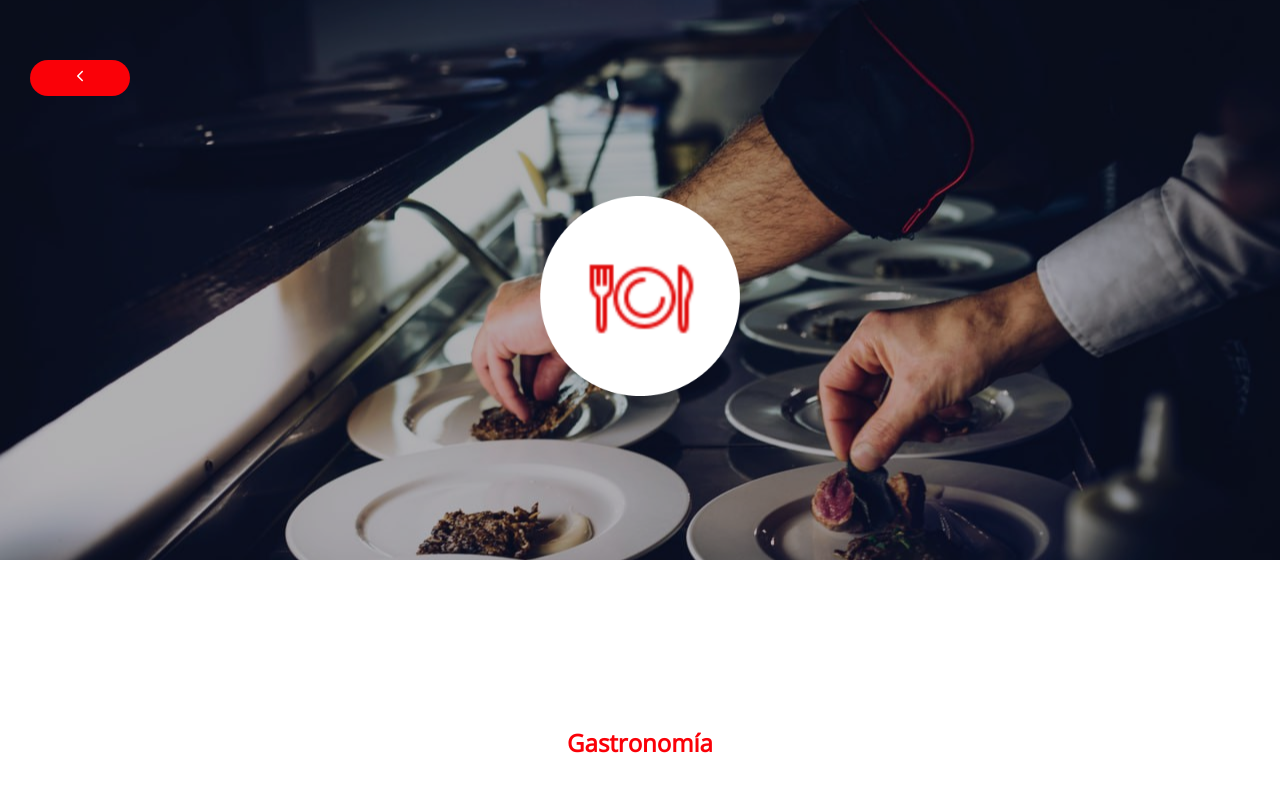
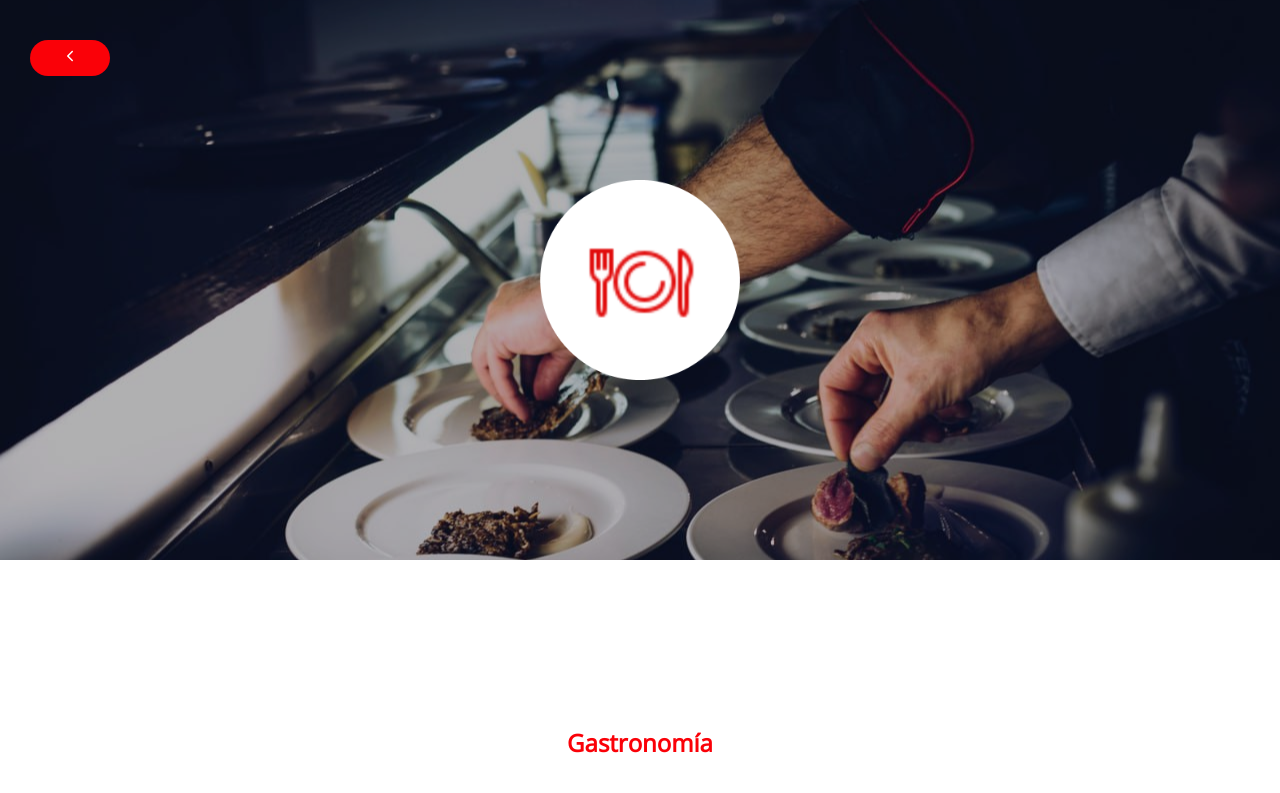
Before and after one commit to EndYou01/Coreman, a React (Vite) app in the folder coremant-vite/: page /gastronomia in a window 1280 px wide. Shown: the top 793 px of the page. Built offline with nearby package versions, Linux system fonts and the light colour scheme.

Commit message:
fixed error in backButton

```diff
--- a/coremant-vite/src/styles/components/backButton.scss
+++ b/coremant-vite/src/styles/components/backButton.scss
@@ -1,10 +1,12 @@
 .backButton {
+    position: fixed;
+    top: 1rem;
     border: none ;
     color: $whiteColor;
     font-size: $FontSize_S;
     border-radius: 2rem;
     padding: 0.8rem 1rem;
     background-color: $secundaryColor;
-    width: 100px;
-    margin-top: 50px;
+    width: 8rem;
+    margin-top: 3rem;
   }
--- a/coremant-vite/src/styles/pages/secundaryPages.scss
+++ b/coremant-vite/src/styles/pages/secundaryPages.scss
@@ -1,6 +1,7 @@
 .header {
     display: flex;
     flex-direction: column;
+    justify-content: center;
     height: 70vh;
 }
 
```
